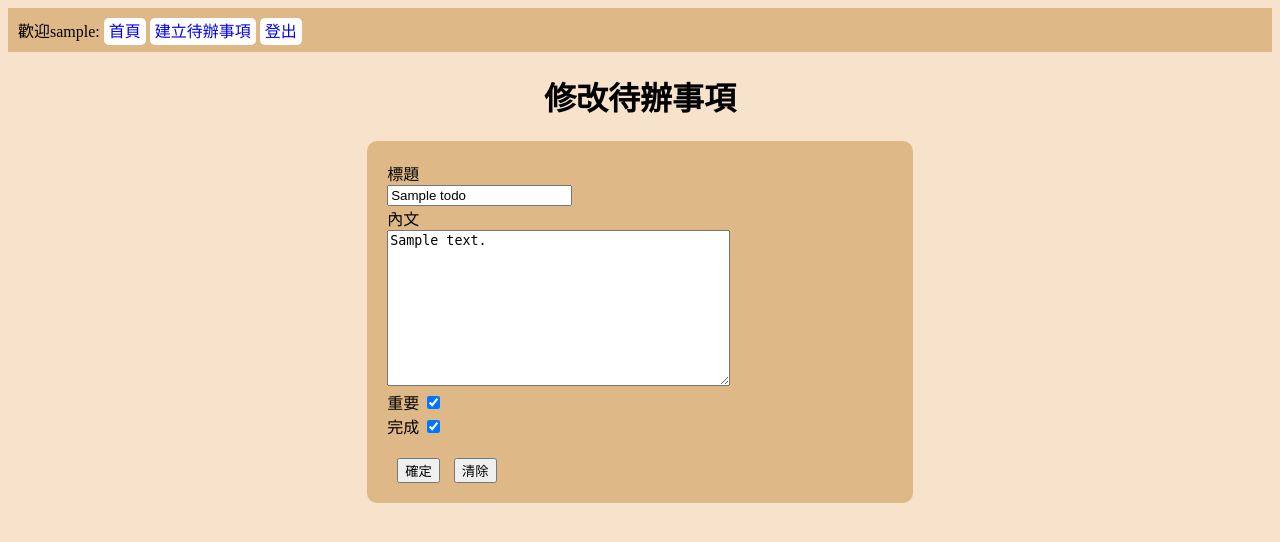
After one commit to Ohnokaoru/todolist_report, a Django app: page /edit-todo/1/ in a window 1280 px wide. The commit adds this page. Shown: the top 542 px of the page. Run offline with Django 5.2, Linux system fonts and the light colour scheme; a user stored in the database is signed in; tables that the repository leaves empty hold one stand-in row (values such as "Sample post").

Commit message:
完成edit-todo

```diff
--- a/static/css/style.css
+++ b/static/css/style.css
@@ -21,7 +21,8 @@ body {
 #user-login-form,
 #create-todo-form,
 #all-todo-list,
-#todo-detail {
+#todo-detail,
+#edit-todo {
     margin: auto;
     background-color: burlywood;
     width: 40%;
@@ -41,7 +42,8 @@ body {
 }
 
 #navbar a,
-#page-a-button a {
+#page-a-button a,
+#edit-a-button a {
     text-decoration: none;
     background-color: white;
     padding: 5px;
@@ -58,7 +60,8 @@ body {
     border-radius: 10px;
 }
 
-#page-a-button {
+#page-a-button,
+#edit-a-button {
     text-align: center;
     margin: auto;
 }
--- a/todo/models.py
+++ b/todo/models.py
@@ -9,7 +9,7 @@ class Todo(models.Model):
     important = models.BooleanField(default=False)
     create_time = models.DateTimeField(auto_now_add=True)
     completed = models.BooleanField(default=False)
-    completed_time = models.DateField(blank="", null=True)
+    completed_time = models.DateTimeField(blank="", null=True)
     user = models.ForeignKey(User, on_delete=models.CASCADE)
 
     def __str__(self):
--- /dev/null
+++ b/todo/templates/todo/edit-todo.html
@@ -0,0 +1,57 @@
+{% extends "base.html" %}
+{% load static %}
+{% block title %}修改待辦事項{% endblock %}
+
+{% block content %}
+<div id="title">
+    <h1>修改待辦事項</h1>
+</div>
+
+<div id="edit-todo">
+    <form action="" method="POST">
+        {% csrf_token %}
+
+        <label for="{{form.title.id_for_label}}">標題</label> <br>
+        {{form.title}} <br>
+
+        <label for="{{form.text.id_for_label}}">內文</label> <br>
+        {{form.text}} <br>
+
+        <label for="{{form.important.id_for_label}}">重要</label>
+        {{form.important}} <br>
+
+        <label for="{{form.completed.id_for_label}}">完成</label>
+        {{form.completed}}
+
+
+        <div id="message">
+            {{message}}
+        </div>
+
+        <div id="errors">
+            {% for field in form %}
+            {% if field.errors %}
+            {% for error in field.errors %}
+            {{error}} <br>
+            {% endfor %}
+            {% endif %}
+            {% endfor %}
+
+
+            {% if form.non_field_errors %}
+            {% for error in form.non_field.errors %}
+            {{error}} <br>
+            {% endfor %}
+            {% endif %}
+
+
+
+        </div>
+
+
+        <input type="submit" id="submit-button" value="確定">
+        <input type="reset" id="reset-button" value="清除">
+
+    </form>
+</div>
+{% endblock %}
--- a/todo/urls.py
+++ b/todo/urls.py
@@ -5,5 +5,6 @@ urlpatterns = [
     path("create-todo/", views.create_todo, name="create-todo"),
     path("all-todo/", views.all_todo, name="all-todo"),
     path("", views.all_todo, name="all-todo"),
-    path("todo-detail/<int:todo_id>", views.todo_detail, name="todo-detail"),
+    path("todo-detail/<int:todo_id>/", views.todo_detail, name="todo-detail"),
+    path("edit-todo/<int:todo_id>/", views.edit_todo, name="edit-todo"),
 ]
--- a/todo/views.py
+++ b/todo/views.py
@@ -4,6 +4,7 @@ from django.contrib.auth.decorators import login_required
 from django.contrib.auth.models import User
 from .forms import TodoForm
 import math
+from django.utils import timezone
 
 
 # Create your views here.
@@ -18,6 +19,7 @@ def create_todo(request):
         try:
             form = TodoForm(request.POST)
             todoform = form.save(commit=False)
+            # completed_time為空，所以目前不需要驗證
             todoform.user = request.user
             todoform.save()
             return redirect("all-todo")
@@ -99,3 +101,37 @@ def todo_detail(request, todo_id):
         return redirect("all-todo")
 
     return render(request, "todo/todo-detail.html", {"todo": todo})
+
+
+# 修改待辦事項
+@login_required
+def edit_todo(request, todo_id):
+    message = ""
+    try:
+        todo = Todo.objects.get(user=request.user, id=todo_id)
+    except Todo.DoesNotExist:
+        return redirect("all-todo")
+
+    if request.method == "POST":
+        form = TodoForm(request.POST, instance=todo)
+
+        if form.is_valid():
+            todoform = form.save(commit=False)
+            todoform.user = request.user
+            if todoform.completed:
+                todoform.completed_time = timezone.now()
+
+            todoform.save()
+            return redirect("todo-detail", todo_id=todo.id)
+
+        else:
+            message = "資料錯誤"
+
+    else:
+        form = TodoForm(instance=todo)
+
+    return render(
+        request,
+        "todo/edit-todo.html",
+        {"message": message, "form": form, "todo": todo},
+    )
```
Also changed, not shown: todo/templates/todo/todo-detail.html (+12 -1 lines), todo/migrations/0005_alter_todo_completed_time.py (added).
